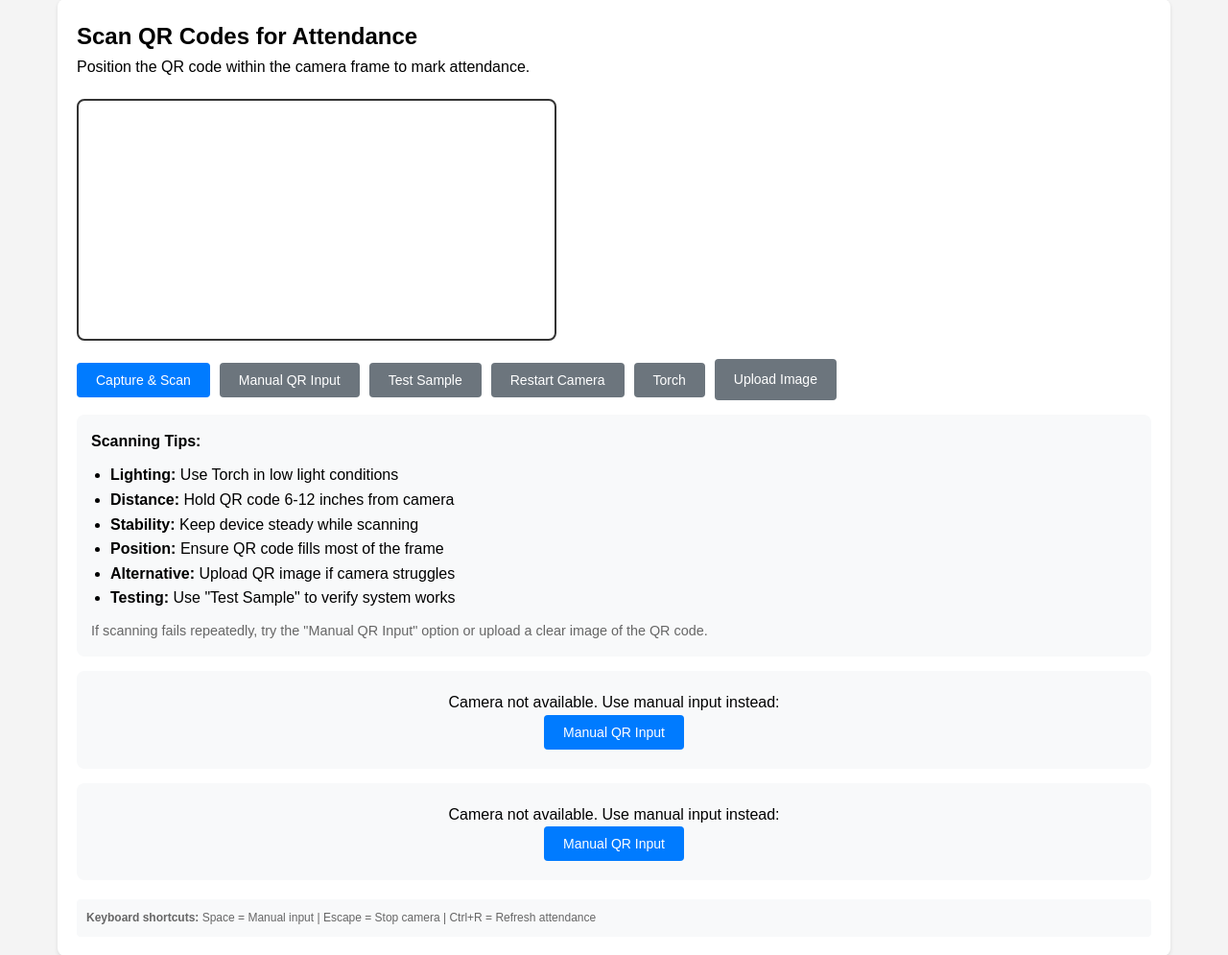
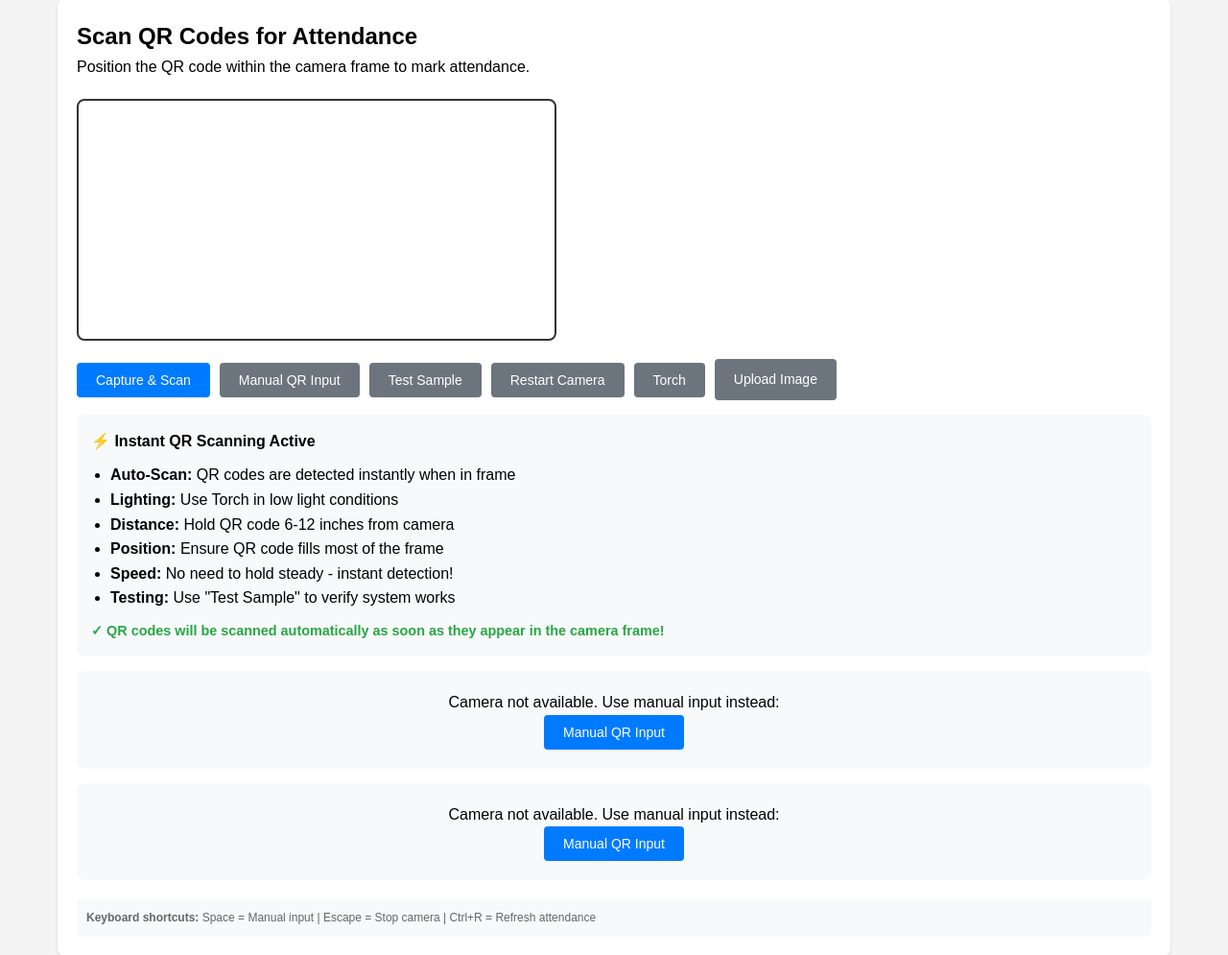
Before and after one commit to Athrv-DxT/QR-Attendance-System, a Flask app: page /scan in a window 1280 px wide. Shown: the part 190-1185 px from the top of the page at 96% size. Run offline with Flask 3, Linux system fonts and the light colour scheme; data that the repository does not hold is empty.

Commit message:
Implement instant QR code scanning

```diff
--- a/static/js/script.js
+++ b/static/js/script.js
@@ -23,9 +23,9 @@ function initQRScanner() {
             video: {
                 facingMode: preferredDeviceId ? undefined : { ideal: 'environment' },
                 deviceId: preferredDeviceId ? { exact: preferredDeviceId } : undefined,
-                width: { ideal: 1920, min: 640 },
-                height: { ideal: 1080, min: 480 },
-                frameRate: { ideal: 30, min: 15 },
+                width: { ideal: 1280, min: 640 },
+                height: { ideal: 720, min: 480 },
+                frameRate: { ideal: 60, min: 30 },
                 focusMode: 'continuous',
                 whiteBalanceMode: 'continuous',
                 exposureMode: 'continuous'
@@ -146,58 +146,45 @@ function startScanning() {
 
     isScanning = true;
     let scanCount = 0;
-    let lastScanTime = 0;
 
     async function scan() {
         if (!isScanning) return;
 
         if (video.readyState === video.HAVE_ENOUGH_DATA && video.videoWidth && video.videoHeight) {
-            // Throttle scanning to avoid overwhelming the system
-            const now = Date.now();
-            if (now - lastScanTime < 100) { // Scan every 100ms max
-                requestAnimationFrame(scan);
-                return;
-            }
-            lastScanTime = now;
-
             canvas.height = video.videoHeight;
             canvas.width = video.videoWidth;
             ctx.drawImage(video, 0, 0, canvas.width, canvas.height);
 
             const imageData = ctx.getImageData(0, 0, canvas.width, canvas.height);
 
-            // Try jsQR first
+            // Try jsQR first - fastest detection
             try {
                 const qrResult = await detectQRFromImageData(imageData);
                 if (qrResult) {
-                    console.log('QR detected on scan attempt:', scanCount);
+                    console.log('QR detected instantly!', qrResult);
                     handleQRScan(qrResult);
                     return;
                 }
             } catch (error) {
-                console.log('jsQR scan error:', error);
+                // Silent fail, try next method
             }
 
-            // Fallback to ZXing if jsQR fails to detect repeatedly
+            // Try ZXing immediately if jsQR fails
             try {
                 const zxingResult = await detectQRWithZXing(canvas);
                 if (zxingResult) {
-                    console.log('QR detected with ZXing on scan attempt:', scanCount);
+                    console.log('QR detected with ZXing!', zxingResult);
                     handleQRScan(zxingResult);
                     return;
                 }
             } catch (error) {
-                console.log('ZXing scan error:', error);
+                // Silent fail, continue scanning
             }
 
             scanCount++;
-
-            // Show periodic status updates
-            if (scanCount % 50 === 0) {
-                console.log('Scanning... attempt', scanCount, 'Video size:', video.videoWidth, 'x', video.videoHeight);
-            }
         }
 
+        // Continue scanning immediately without any delays
         requestAnimationFrame(scan);
     }
 
@@ -209,7 +196,13 @@ function startScanning() {
 function handleQRScan(qrData) {
     if (!qrData) return;
 
+    console.log('QR Code detected instantly:', qrData);
+
+    // Stop scanning immediately
     isScanning = false;
+
+    // Show instant feedback
+    showScanResult('✓ QR Detected! Processing...', true);
 
     fetch('/scan-qr', {
         method: 'POST',
@@ -225,21 +218,21 @@ function handleQRScan(qrData) {
             updateAttendanceList(data.participant);
         }
 
-        // Resume scanning after 2 seconds
+        // Resume scanning quickly after 1 second
         setTimeout(() => {
             isScanning = true;
             startScanning();
-        }, 2000);
+        }, 1000);
     })
     .catch(err => {
         console.error('Error scanning QR:', err);
         showScanResult('Error processing QR code.', false);
 
-        // Resume scanning after 2 seconds
+        // Resume scanning quickly after 1 second
         setTimeout(() => {
             isScanning = true;
             startScanning();
-        }, 2000);
+        }, 1000);
     });
 }
 
@@ -291,40 +284,23 @@ async function detectQRFromImageData(imageData) {
     }
 }
 
-// ZXing fallback detection using canvas image
+// Fast ZXing fallback detection
 async function detectQRWithZXing(canvas) {
     try {
-        console.log('Loading ZXing library...');
         const ZXing = await loadZXing();
         if (!ZXing || !ZXing.BrowserMultiFormatReader) {
-            console.error('ZXing library not available');
             return null;
         }
 
         const reader = new ZXing.BrowserMultiFormatReader();
+        const result = await reader.decodeFromCanvas(canvas).catch(() => null);
 
-        // Try multiple detection attempts
-        const attempts = [
-            () => reader.decodeFromCanvas(canvas),
-            () => reader.decodeFromImageData(canvas.getContext('2d').getImageData(0, 0, canvas.width, canvas.height))
-        ];
-
-        for (const attempt of attempts) {
-            try {
-                const result = await attempt();
-                if (result && result.text) {
-                    console.log('ZXing detected:', result.text);
-                    return result.text;
-                }
-            } catch (e) {
-                console.log('ZXing attempt failed:', e.message);
-            }
+        if (result && result.text) {
+            return result.text;
         }
 
-        console.log('No QR code detected with ZXing');
         return null;
     } catch (e) {
-        console.error('ZXing detection error:', e);
         return null;
     }
 }
@@ -498,33 +474,31 @@ function loadJsQR() {
     });
 }
 
-// Improved QR detection function
+// Ultra-fast QR detection function
 async function detectQRFromImageData(imageData) {
     try {
-        console.log('Loading jsQR library...');
         const jsQR = await loadJsQR();
-        console.log('jsQR library loaded, detecting QR code...');
 
-        // Try multiple detection attempts with different parameters
-        const detectionOptions = [
-            { inversionAttempts: "dontInvert" },
-            { inversionAttempts: "attemptBoth" },
-            { inversionAttempts: "invertFirst" },
-            { inversionAttempts: "dontInvert", greyScaleWeights: { red: 0.299, green: 0.587, blue: 0.114 } }
-        ];
+        // Try the fastest detection first - no inversion
+        const code = jsQR(imageData.data, imageData.width, imageData.height, {
+            inversionAttempts: "dontInvert"
+        });
 
-        for (const options of detectionOptions) {
-            const code = jsQR(imageData.data, imageData.width, imageData.height, options);
-            if (code && code.data) {
-                console.log('QR code detected with options:', options, 'Data:', code.data);
-                return code.data;
-            }
+        if (code && code.data) {
+            return code.data;
         }
 
-        console.log('No QR code detected with jsQR');
+        // Quick fallback - try with inversion
+        const codeInverted = jsQR(imageData.data, imageData.width, imageData.height, {
+            inversionAttempts: "invertFirst"
+        });
+
+        if (codeInverted && codeInverted.data) {
+            return codeInverted.data;
+        }
+
         return null;
     } catch (error) {
-        console.error('jsQR detection error:', error);
         return null;
     }
 }
@@ -995,7 +969,7 @@ function captureAndScan() {
         return;
     }
 
-    showScanResult('Capturing and analyzing frame...', true);
+    showScanResult('Scanning...', true);
 
     const canvas = document.createElement('canvas');
     const ctx = canvas.getContext('2d');
@@ -1003,30 +977,25 @@ function captureAndScan() {
     canvas.height = video.videoHeight || 480;
     ctx.drawImage(video, 0, 0, canvas.width, canvas.height);
 
-    console.log('Captured frame size:', canvas.width, 'x', canvas.height);
-
     const imageData = ctx.getImageData(0, 0, canvas.width, canvas.height);
 
-    // Try jsQR first
+    // Try jsQR first - fastest
     detectQRFromImageData(imageData)
         .then(code => {
             if (code) {
-                console.log('QR detected in captured frame with jsQR');
                 handleQRScan(code);
                 return;
             }
-            // Fallback to ZXing from canvas
+            // Quick fallback to ZXing
             return detectQRWithZXing(canvas).then(z => {
                 if (z) {
-                    console.log('QR detected in captured frame with ZXing');
                     handleQRScan(z);
                 } else {
-                    showScanResult('No QR code detected in captured frame. Try:\n• Holding the QR code closer to the camera\n• Ensuring good lighting\n• Keeping the QR code steady\n• Making sure the QR code fills most of the frame', false);
+                    showScanResult('No QR detected. Try holding closer and steady.', false);
                 }
             });
         })
-        .catch((error) => {
-            console.error('Capture and scan error:', error);
-            showScanResult('Scan failed. Please try again or use manual input.', false);
+        .catch(() => {
+            showScanResult('Scan failed. Try again.', false);
         });
 }
--- a/templates/scan.html
+++ b/templates/scan.html
@@ -40,17 +40,17 @@
                 <div id="scan-result" class="scan-result"></div>
 
                 <div style="margin-top: 15px; padding: 15px; background: #f8f9fa; border-radius: 8px;">
-                    <h4>Scanning Tips:</h4>
+                    <h4>⚡ Instant QR Scanning Active</h4>
                     <ul style="margin: 10px 0; padding-left: 20px;">
+                        <li><strong>Auto-Scan:</strong> QR codes are detected instantly when in frame</li>
                         <li><strong>Lighting:</strong> Use Torch in low light conditions</li>
                         <li><strong>Distance:</strong> Hold QR code 6-12 inches from camera</li>
-                        <li><strong>Stability:</strong> Keep device steady while scanning</li>
                         <li><strong>Position:</strong> Ensure QR code fills most of the frame</li>
-                        <li><strong>Alternative:</strong> Upload QR image if camera struggles</li>
+                        <li><strong>Speed:</strong> No need to hold steady - instant detection!</li>
                         <li><strong>Testing:</strong> Use "Test Sample" to verify system works</li>
                     </ul>
-                    <p style="margin-top: 10px; font-size: 0.9em; color: #666;">
-                        If scanning fails repeatedly, try the "Manual QR Input" option or upload a clear image of the QR code.
+                    <p style="margin-top: 10px; font-size: 0.9em; color: #28a745; font-weight: bold;">
+                        ✓ QR codes will be scanned automatically as soon as they appear in the camera frame!
                     </p>
                 </div>
             </div>
```
